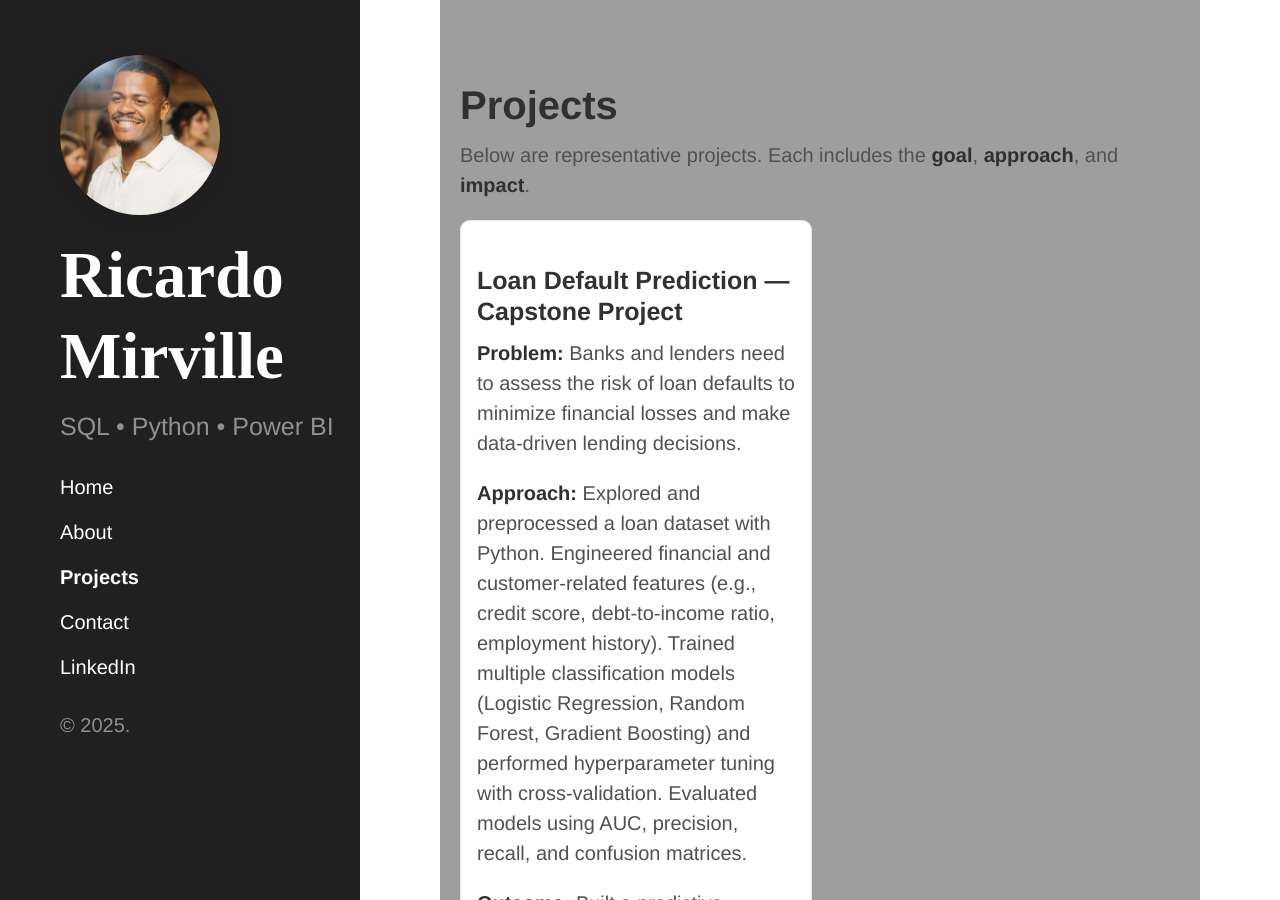
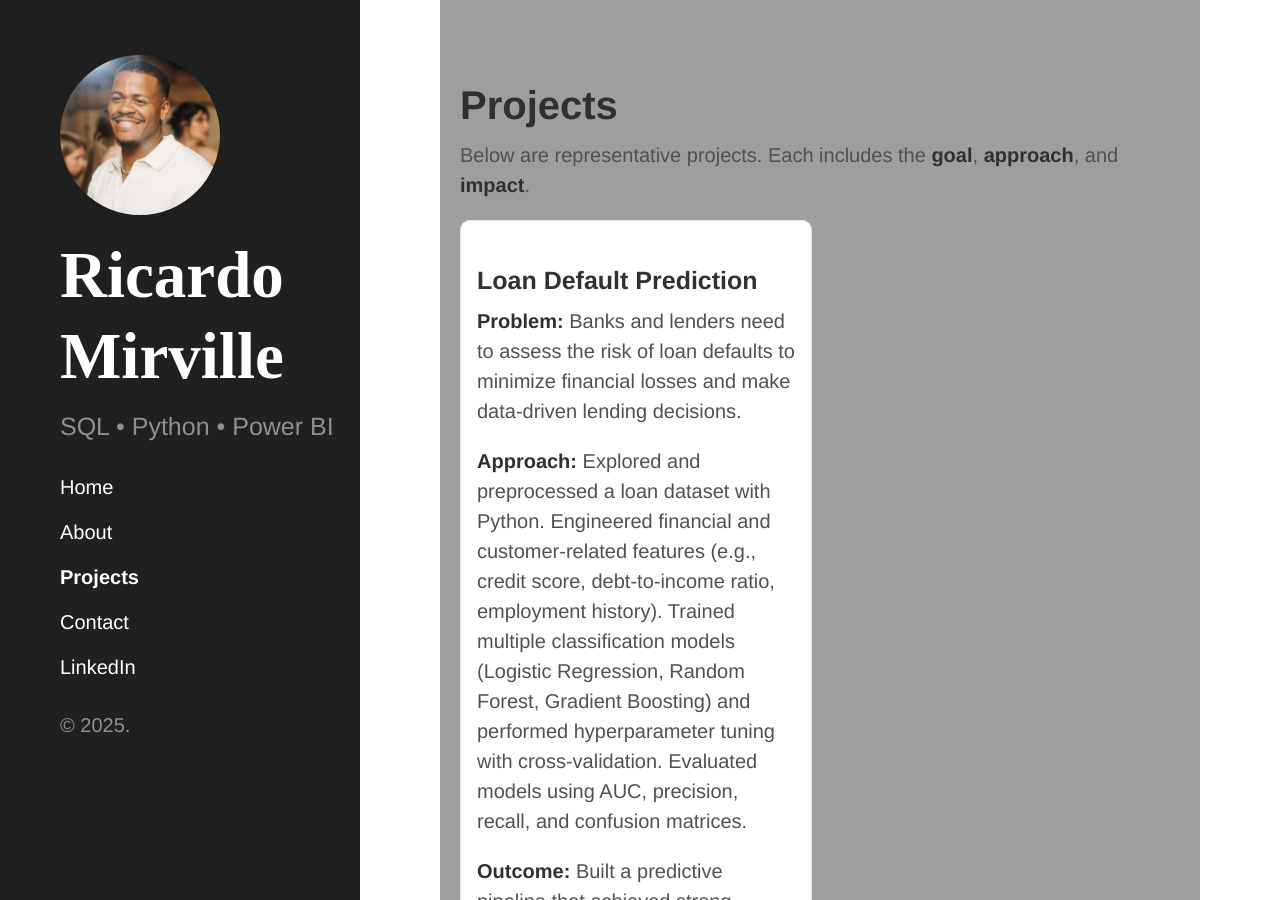
Before and after one commit to RicardoBMirville/Portfolio, a Jekyll site: the page built from projects.md, in a window 1280 px wide and 900 px high. Built offline with Jekyll 4.4.1, drawn with Linux system fonts in a browser that asks for light colours.

Commit message:
Update projects.md

```diff
--- a/projects.md
+++ b/projects.md
@@ -14,7 +14,7 @@ Below are representative projects. Each includes the **goal**, **approach**, and
 <div class="projects">
 
   <div class="card">
-  <h3>Loan Default Prediction — Capstone Project</h3>
+  <h3>Loan Default Prediction</h3>
   <p><strong>Problem:</strong> Banks and lenders need to assess the risk of loan defaults to minimize financial losses and make data-driven lending decisions.</p>
   <p><strong>Approach:</strong> Explored and preprocessed a loan dataset with Python. Engineered financial and customer-related features (e.g., credit score, debt-to-income ratio, employment history). Trained multiple classification models (Logistic Regression, Random Forest, Gradient Boosting) and performed hyperparameter tuning with cross-validation. Evaluated models using AUC, precision, recall, and confusion matrices.</p>
   <p><strong>Outcome:</strong> Built a predictive pipeline that achieved strong accuracy and recall for defaulted loans, showing that machine learning can flag high-risk borrowers early. This provides a foundation for lenders to incorporate ML into risk assessment and loan approval workflows.</p>
```
